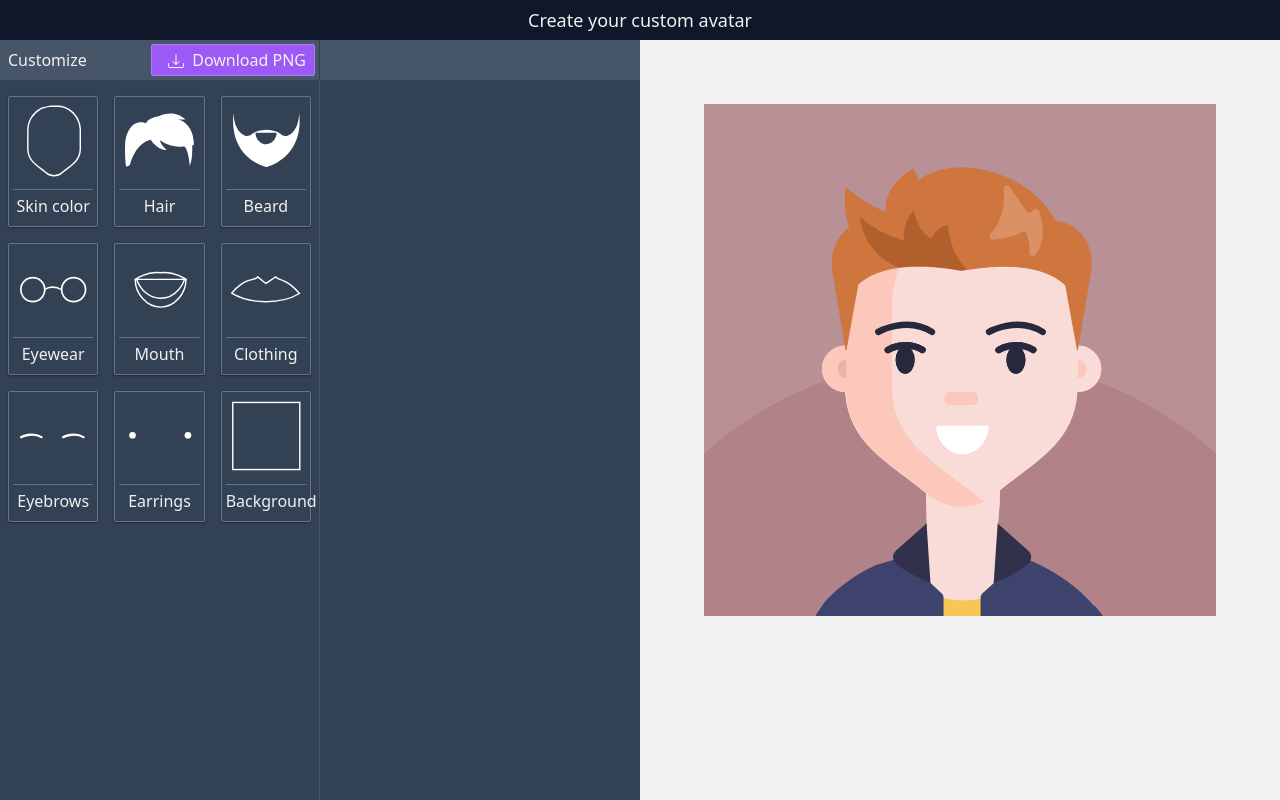
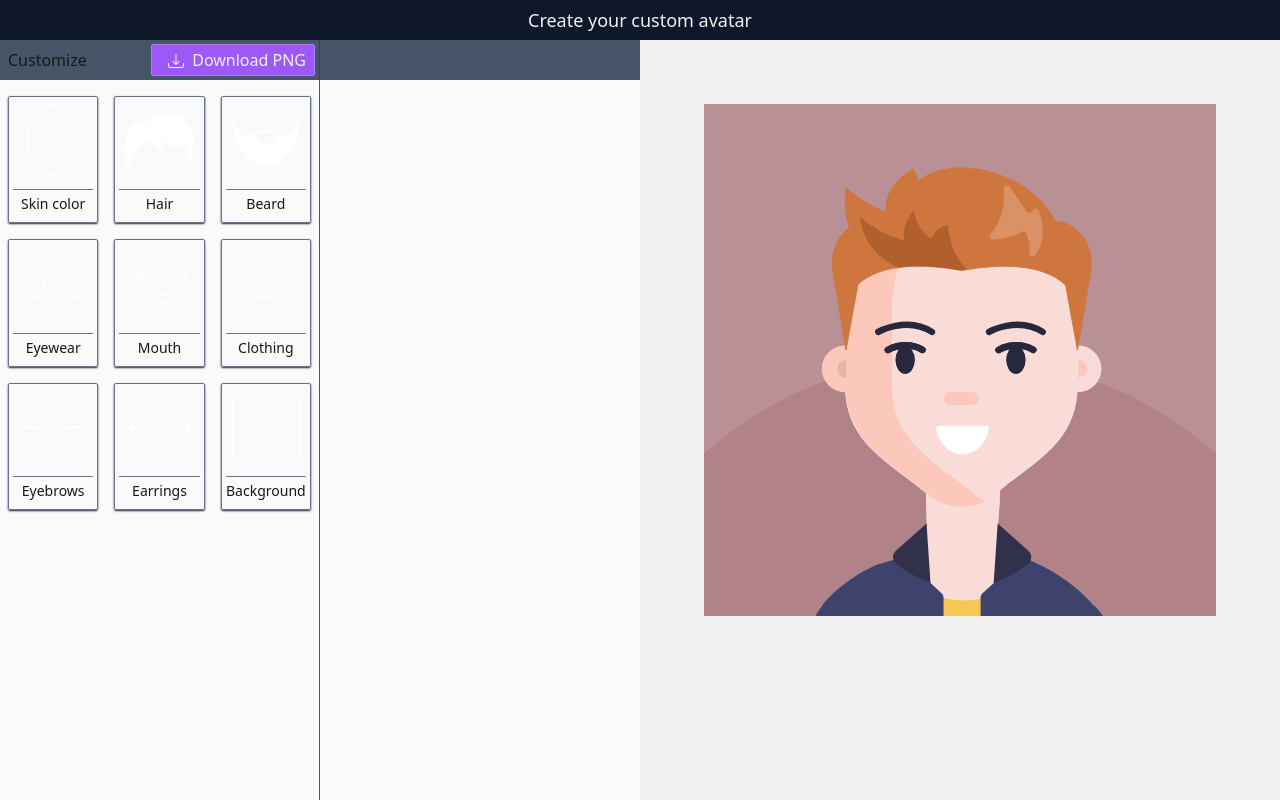
Before and after one commit to R15NTL/avatar-creator, a React (Create React App) app: page / in a window 1280 px wide. Built offline with nearby package versions, Linux system fonts and the light colour scheme.

Commit message:
Background change

```diff
--- a/src/avatars/avatarCreator/AvatarLayout.jsx
+++ b/src/avatars/avatarCreator/AvatarLayout.jsx
@@ -6,7 +6,7 @@ import { connect } from "react-redux";
 
 function AvatarLayout({ styleOptions, pathOptions }) {
   return (
-    <div className=" h-screen flex flex-col bg-slate-700 text-light">
+    <div className=" h-screen flex flex-col bg-neutral-50 text-neutral-900">
       <main className=" pt-10 h-screen flex-1 grid grid-rows-2  sm:grid-cols-2">
         <div className=" fixed top-0 w-screen">
           <HeaderAvatarCreator text="Create your custom avatar" />
--- a/src/components/buttons/AvatarOptionButton.jsx
+++ b/src/components/buttons/AvatarOptionButton.jsx
@@ -58,7 +58,7 @@ function AvatarOptionButton({ icon, title, buttonIndex }) {
       }
       `}
       ></div>
-      <p className=" my-1 font-light">{title}</p>
+      <p className=" my-1 font-light text-sm">{title}</p>
     </button>
   );
 }
```
